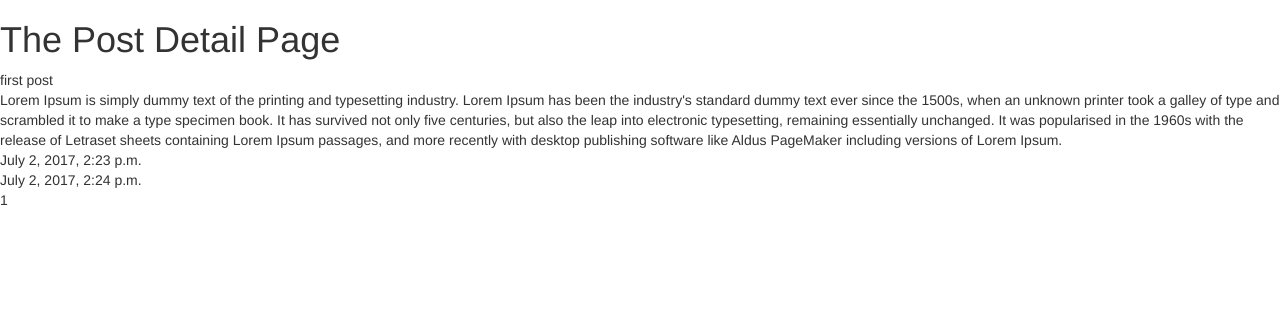
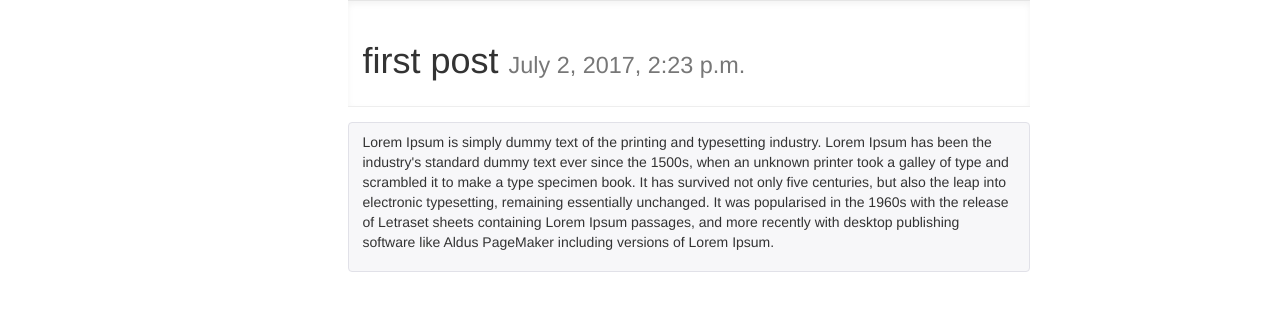
Before and after one commit to tinkerq/blog, a Django app: page /posts/detail/1/ in a window 1280 px wide. Shown: the top 311 px of the page. Run offline with Django 3.2, Linux system fonts and the light colour scheme; data comes from the database, SQL or seed files in the repository; both versions use the stored data as it was after the commit; some libraries are stand-ins or nearby versions.

Commit message:
Used bootstrap classes on html files to make them look awesome

```diff
--- a/posts/static/css/base.css
+++ b/posts/static/css/base.css
@@ -1,3 +1,20 @@
 h1{
 color:#342D7E;
 }
+.bs-example {
+  position: relative;
+  padding: 20px 15px 15px;
+  margin: 0 -15px 15px;
+  border-color: #e5e5e5 #eee #eee;
+  border-style: solid;
+  border-width: 1px 0;
+  -webkit-box-shadow: inset 0 3px 6px rgba(0,0,0,.05);
+          box-shadow: inset 0 3px 6px rgba(0,0,0,.05);
+}
+.highlight{
+  padding: 9px 14px;
+  margin: 0 -15px 15px;
+  background-color: #f7f7f9;
+  border: 1px solid #e1e1e8;
+  border-radius: 4px;
+}
--- a/posts/templates/base.html
+++ b/posts/templates/base.html
@@ -8,17 +8,18 @@
 
     {% endblock title %}
     </title>
- <link rel="stylesheet" href="{% static 'css/base.css' %}">
-
+    <link rel="stylesheet" href="{% static 'css/base.css' %}">
     <link rel="stylesheet" href="{% static 'css/bootstrap.min.css' %}">
 </head>
 <body>
     {% include "messages.html" %}
 
-
+  <div class="container">
     {% block content %}
 
     {% endblock content %}
+  </div>
+    <script src="{% static 'js/jquery-3.2.1.min.js' %}"></script>
     <script src="{% static 'js/bootstrap.min.js' %}"></script>
 </body>
 </html>
--- a/posts/templates/post_create.html
+++ b/posts/templates/post_create.html
@@ -1,12 +1,11 @@
 {% extends "base.html" %}
 
 {% block title %}
-    Create
+    {{title}}
 {% endblock title %}
 
 
 {% block content %}
-    <h1>The Post {{title}} Page</h1>
     <form action="{% url 'create' %}" method="POST">
         {% csrf_token %}
         {{form.as_p}}
--- a/posts/templates/post_detail.html
+++ b/posts/templates/post_detail.html
@@ -1,18 +1,21 @@
 {% extends "base.html" %}
 
 {% block title %}
-    Detail
+    {{title}}
 {% endblock title %}
 
 
 {% block content %}
 
-    <h1>The Post {{title}} Page</h1>
+<div class="row">
 
-     {{instance.title}} <br>
-     {{instance.content}} <br>
-     {{instance.timestamp}} <br>
-     {{instance.updated}} <br>
-     {{instance.id}} <br>
+    <div class="col-sm-7 col-sm-offset-3">
+       <div class="bs-example">
+       <h1>{{instance.title}} <small>{{instance.timestamp}}</small></h1>
+       </div>
+        <figure class="highlight">{{instance.content| linebreaks}}</figure>
+    </div>
 
-{% endblock %}
+</div>
+
+{% endblock content %}
```
Also changed, not shown: posts/templates/post_list.html (+23 -12 lines), db.sqlite3.
